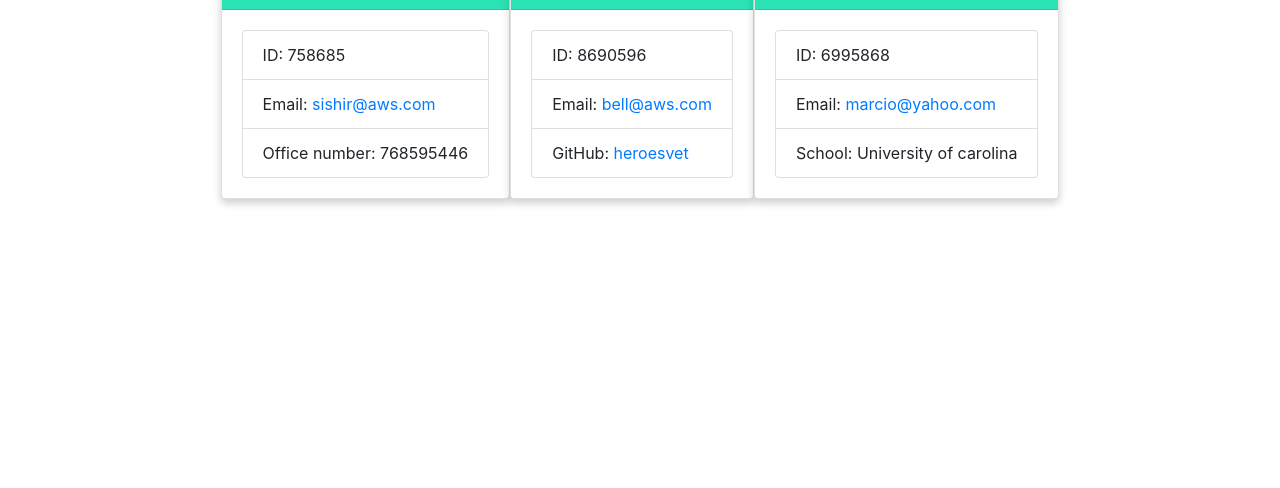
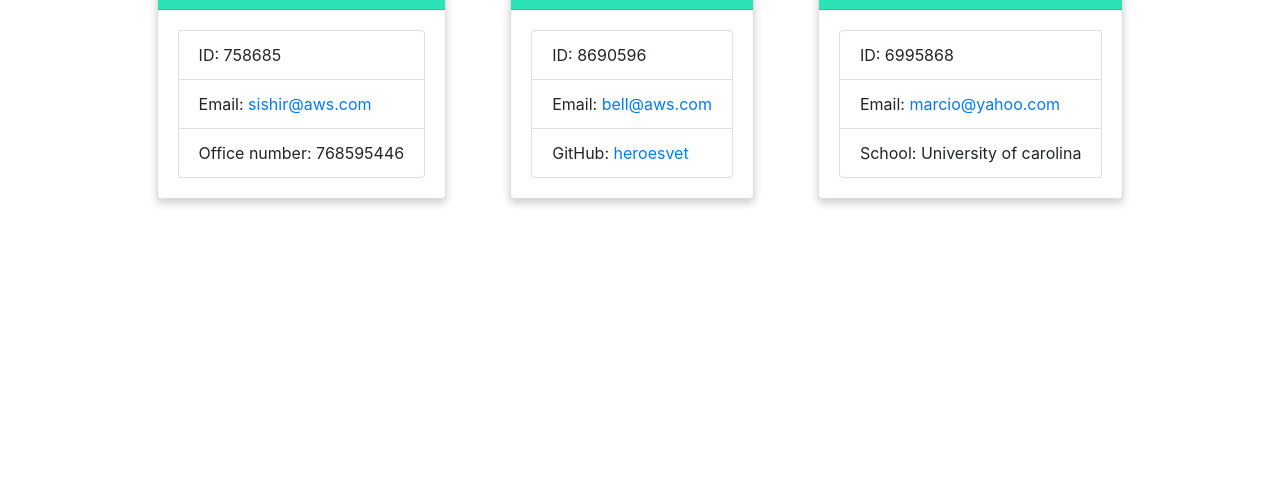
Before and after one commit to sishirbhattarai/team-portfolio-page, a website: page output/team.html in a window 1280 px wide. Shown: the part 312-800 px from the top of the page. Drawn offline with nearby package versions, Linux system fonts and the light colour scheme.

Commit message:
fixed README

```diff
--- a/output/style.css
+++ b/output/style.css
@@ -11,3 +11,8 @@
     box-shadow: 0 4px 8px 0 rgba(0,0,0,0.2);
     transition: 0.3s;
   }
+
+.card{
+    margin-bottom: 10px;
+    margin-inline: 2rem;
+}
```
Also changed, not shown: Assets/image2.PNG.
